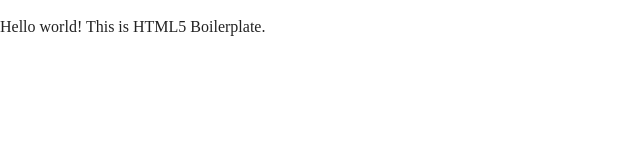
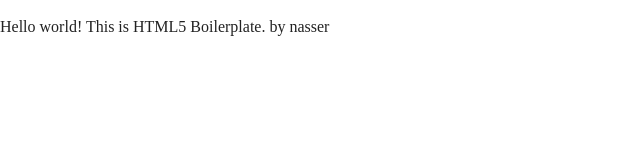
Before and after one commit to munash48/testtz, a plain HTML site: page index.html in a window 1280 px wide. Shown: the full height of the page, 0-640 px from the left. Drawn offline with nearby package versions, Linux system fonts and the light colour scheme.

Commit message:
online update
updated online

```diff
--- a/index.html
+++ b/index.html
@@ -20,7 +20,7 @@
         <![endif]-->
 
         <!-- Add your site or application content here -->
-        <p>Hello world! This is HTML5 Boilerplate.</p>
+        <p>Hello world! This is HTML5 Boilerplate. by nasser</p>
         <script src="js/vendor/modernizr-3.5.0.min.js"></script>
         <script src="https://code.jquery.com/jquery-3.2.1.min.js" integrity="sha256-hwg4gsxgFZhOsEEamdOYGBf13FyQuiTwlAQgxVSNgt4=" crossorigin="anonymous"></script>
         <script>window.jQuery || document.write('<script src="js/vendor/jquery-3.2.1.min.js"><\/script>')</script>
```
